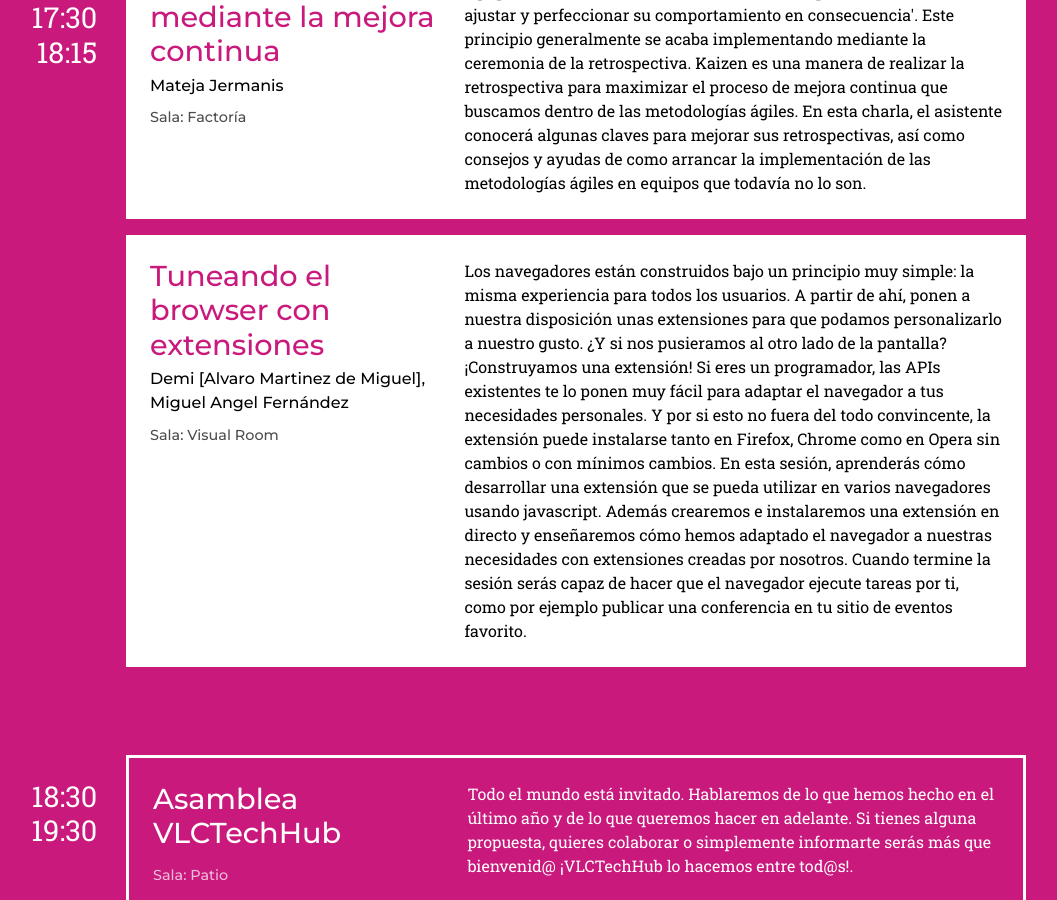
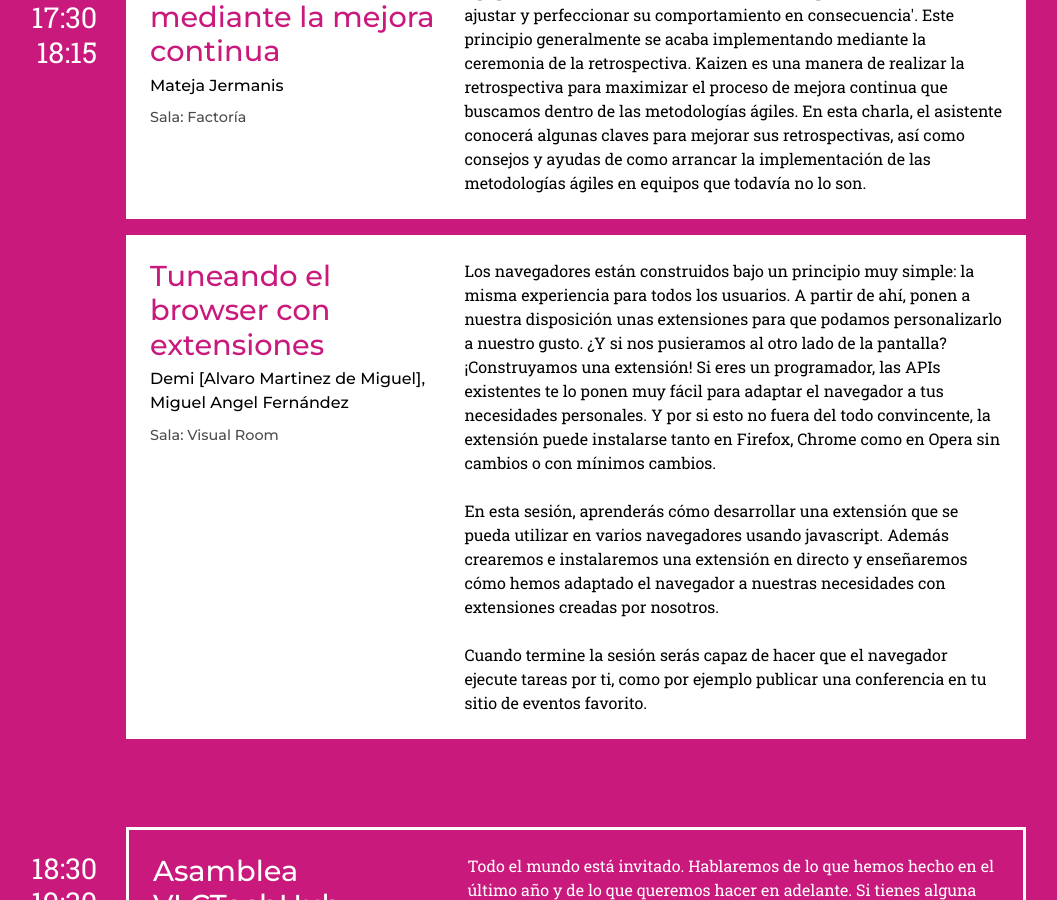
Before and after one commit to VLCTechHub/VLCTechFest2019, a Jekyll site: the page built from ca/index.html, in a window 1280 px wide and 900 px high, scrolled down 7974 px. Shown: the whole window, without its empty margins (64-1121 px from the left). Built offline with Jekyll 4.4.1, drawn with Linux system fonts in a browser that asks for light colours.

```diff
--- a/_data/sessions.yaml
+++ b/_data/sessions.yaml
@@ -326,9 +326,9 @@
   endTime: "18:15"
   room: Visual Room
   title: "Tuneando el browser con extensiones"
-  description: "Los navegadores están construidos bajo un principio muy simple: la misma experiencia para todos los usuarios. A partir de ahí, ponen a nuestra disposición unas extensiones para que podamos personalizarlo a nuestro gusto. ¿Y si nos pusieramos al otro lado de la pantalla? ¡Construyamos una extensión! Si eres un programador, las APIs existentes te lo ponen muy fácil para adaptar el navegador a tus necesidades personales. Y por si esto no fuera del todo convincente, la extensión puede instalarse tanto en Firefox, Chrome como en Opera sin cambios o con mínimos cambios.
+  description: "Los navegadores están construidos bajo un principio muy simple: la misma experiencia para todos los usuarios. A partir de ahí, ponen a nuestra disposición unas extensiones para que podamos personalizarlo a nuestro gusto. ¿Y si nos pusieramos al otro lado de la pantalla? ¡Construyamos una extensión! Si eres un programador, las APIs existentes te lo ponen muy fácil para adaptar el navegador a tus necesidades personales. Y por si esto no fuera del todo convincente, la extensión puede instalarse tanto en Firefox, Chrome como en Opera sin cambios o con mínimos cambios.</br></br>
 
-  En esta sesión, aprenderás cómo desarrollar una extensión que se pueda utilizar en varios navegadores usando javascript. Además crearemos e instalaremos una extensión en directo y enseñaremos cómo hemos adaptado el navegador a nuestras necesidades con extensiones creadas por nosotros.
+  En esta sesión, aprenderás cómo desarrollar una extensión que se pueda utilizar en varios navegadores usando javascript. Además crearemos e instalaremos una extensión en directo y enseñaremos cómo hemos adaptado el navegador a nuestras necesidades con extensiones creadas por nosotros.</br></br>
 
   Cuando termine la sesión serás capaz de hacer que el navegador ejecute tareas por ti, como por ejemplo publicar una conferencia en tu sitio de eventos favorito."
   speaker:
@@ -341,7 +341,7 @@
         - https://www.linkedin.com/in/demigames/
     - name: "Miguel Angel Fernández"
       bio: "Full Stack Amo de Casa."
-      photo: https://media.licdn.com/dms/image/C5603AQFc5_wfDTvfDQ/profile-displayphoto-shrink_800_800/0?e=1560384000&v=beta&t=3gv-EMia0ag4YNIjsaXffA_rexpzgP9NvAIXUwOkhfQ
+      photo: 'https://secure.gravatar.com/avatar/159bdb09ad33a775a9220e4f78d68421?s=400&d=identicon'
       links:
         - https://twitter.com/elmendalerenda
         - https://github.com/elmendalerenda
```
